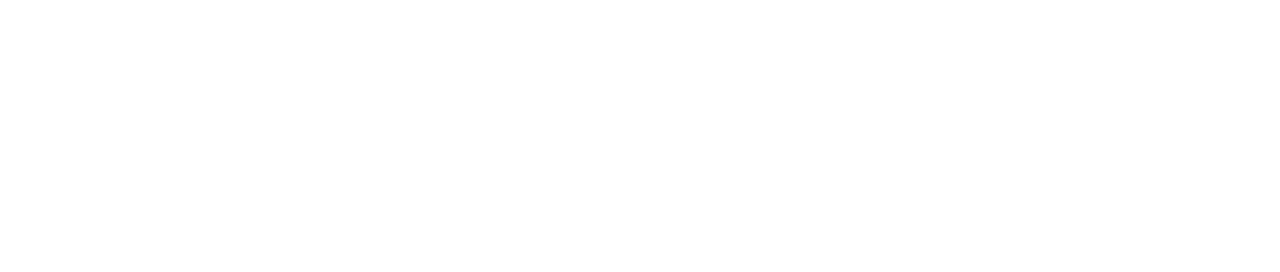
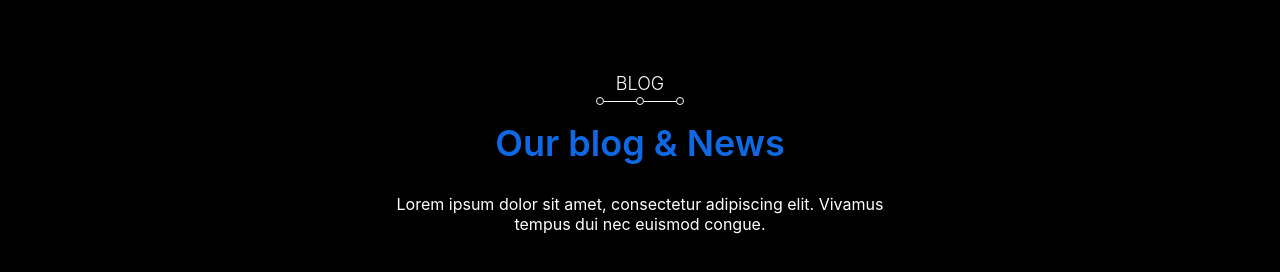
Before and after one commit to mmesomasaint/crypto-templates, a Next.js app: page /templates/crypto-invest in a window 1280 px wide. Shown: the part 4597-4869 px from the top of the page. Before the commit the page ends 4571 px from the top, so only its background shows below. Built offline with nearby package versions, Linux system fonts and the light colour scheme.

Commit message:
Feat: Design blog section

```diff
--- a/pages/templates/crypto-invest/index.js
+++ b/pages/templates/crypto-invest/index.js
@@ -1015,6 +1015,31 @@
               </div>
             </div>
           </div>
+          <div className='py-24 bg-black'>
+            <div className='w-[80%] mx-auto text-center'>
+              <div className='w-fit mx-auto'>
+                <h4 className='text-white text-lg font-light leading-normal'>
+                  BLOG
+                </h4>
+                <div className='flex gap-0 items-center justify-start'>
+                  <div className='border w-[8px] h-[8px] rounded-full border-white' />
+                  <div className='border-t border-t-white w-8 flex-grow' />
+                  <div className='border w-[8px] h-[8px] rounded-full border-white' />
+                  <div className='border-t border-t-white w-8 flex-grow' />
+                  <div className='border w-[8px] h-[8px] rounded-full border-white' />
+                </div>
+              </div>
+              <div className='mt-4 mb-7'>
+                <h2 className='text-4xl font-semibold text-[#0F69E5] leading-tight'>
+                  Our blog & News
+                </h2>
+              </div>
+              <p className='text-base font-normal leading-tight text-white w-[50%] mx-auto mb-16'>
+                Lorem ipsum dolor sit amet, consectetur adipiscing elit. Vivamus
+                tempus dui nec euismod congue.
+              </p>
+            </div>
+          </div>
         </div>
       </main>
     </div>
```
